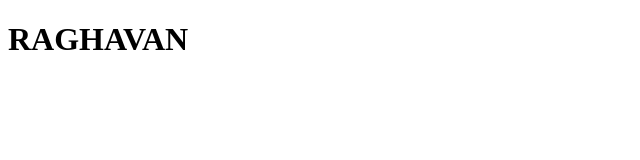
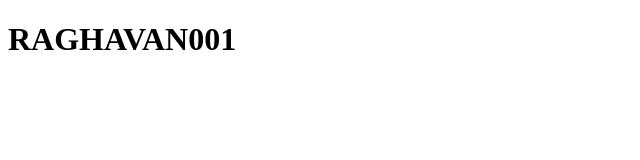
Before and after one commit to Ragavan01/Advanced-technologies-cover-page, a plain HTML site: page index.html in a window 1280 px wide. Shown: the full height of the page, 0-640 px from the left. Drawn offline with Linux system fonts and the light colour scheme.

Commit message:
Changed to RAGHAVAN001

```diff
--- a/index.html
+++ b/index.html
@@ -8,7 +8,7 @@
 </head>
 <body>
     <div>
-        <h1>RAGHAVAN</h1>
+        <h1>RAGHAVAN001</h1>
     </div>
 </body>
 </html>
```
